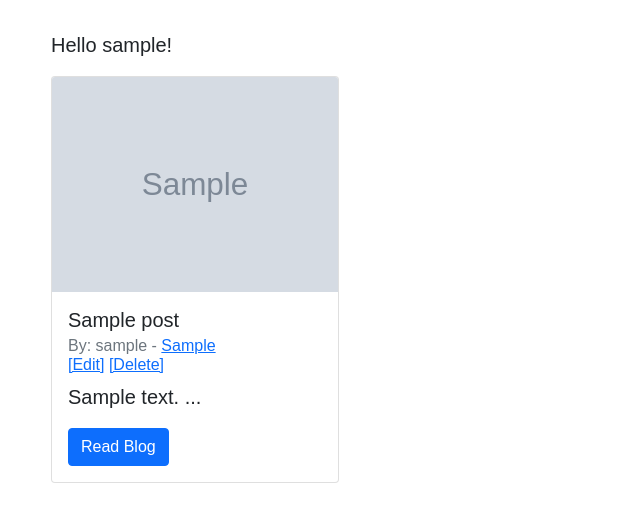
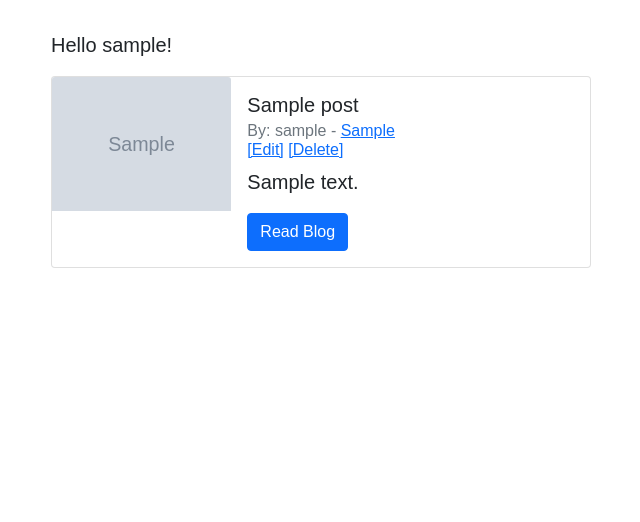
Before and after one commit to jiisanda/BlogitOrnot, a Django app: page / in a window 1280 px wide. Shown: the part 62-584 px from the top of the page, without its empty margins (31-671 px from the left). Run offline with Django 3.2, Linux system fonts and the light colour scheme; a user stored in the database is signed in; tables that the repository leaves empty hold one stand-in row (values such as "Sample post"); grey boxes marked "Sample" are stand-in pictures.

Commit message:
Bloh home

```diff
--- a/BlogProject/settings.py
+++ b/BlogProject/settings.py
@@ -126,7 +126,7 @@ STATIC_DIRS = [os.path.join(BASE_DIR, 'static')]        # new
 
 # Media Files
 MEDIA_URL = '/media/'
-MEDIA_ROOT = os.path.join(BASE_DIR, 'BlogApp/media')
+MEDIA_ROOT = os.path.join(BASE_DIR, 'media')
 
 # Default primary key field type
 # https://docs.djangoproject.com/en/3.2/ref/settings/#default-auto-field
--- a/templates/BlogApp/home.html
+++ b/templates/BlogApp/home.html
@@ -4,14 +4,16 @@
     {% if user.is_authenticated %}
         <p>Hello {{ user.username }}!</p>
         {% for post in object_list %}
-                        <div class="row">
-                            <div class="col-sm-18">
-                                <div class="card" style="width: 18rem;">
+            <div class="card mb-3" style="max-width: 540px;">
+                <div class="row g-0">
+                    <div class="col-md-4">
                         {% if post.post_picture %}
                             <img src="{{ post.post_picture.url }}" class="card-img-top" alt="{{ post.title|slice:":20" }}">
                         {% else %}
                             <img src="media/post_pictures/Blog-It-Or-Not.png" class="card-img-top">
                         {% endif %}
+                    </div>
+                    <div class="col-md-8">
                         <div class="card-body">
                             <h5 class="card-title">{{ post.title }}</h5>
                             <h6 class="card-subtitle mb-2 text-muted">
@@ -21,7 +23,7 @@
                                     <a href="{% url 'post_delete' post.pk %}">[Delete]</a>
                                 {% endif %}
                             </h6>
-                                        <p class="card-text">{{ post.body|slice:":25"|safe }} ...</p>
+                            <p class="card-text">{{ post.body|slice:":25"|safe }}</p>
                             <a href="{% url 'post_detail' post.pk %}" class="btn btn-primary">Read Blog</a>
                         </div>
                     </div>
@@ -42,32 +44,31 @@
         <br>
         <p>Here are the Blogs posted on Blog It Or Not...
             {% for post in object_list %}
-                <div class="post-entry">
-                    <ul>
-                        <div class="row">
-                            <div class="col-sm-18">
-                                <div class="card" style="width: 18rem;">
+                <div class="card mb-3" style="max-width: 540px;">
+                    <div class="row g-0">
+                        <div class="col-md-4">
                             {% if post.post_picture %}
                                 <img src="{{ post.post_picture.url }}" class="card-img-top" alt="{{ post.title|slice:":20" }}">
                             {% else %}
                                 <img src="media/post_pictures/Blog-It-Or-Not.png" class="card-img-top">
-                                {% endif %}                                    <div class="card-body">
+                            {% endif %}
+                        </div>
+                        <div class="col-md-8">
+                            <div class="card-body">
                                 <h5 class="card-title">{{ post.title }}</h5>
                                 <h6 class="card-subtitle mb-2 text-muted">
-                                            By: {{ post.writer.username }}<br>
+                                    By: {{ post.writer.username }} - <a href="{% url 'category' post.category|slugify %}">{{ post.category }}</a><br>
                                     {% if user.id == post.writer.id %}
                                         <a href="{% url 'post_edit' post.pk %}">[Edit]</a>
                                         <a href="{% url 'post_delete' post.pk %}">[Delete]</a>
                                     {% endif %}
                                 </h6>
-                                        <p class="card-text">{{ post.body|slice:":25" }} ...</p>
+                                <p class="card-text">{{ post.body|slice:":25"|safe }}</p>
                                 <a href="{% url 'post_detail' post.pk %}" class="btn btn-primary">Read Blog</a>
                             </div>
                         </div>
                     </div>
                 </div>
-                    </ul>
-                </div>
         {% endfor %}
         </p>
     {% endif %}
```
Lines whose indentation alone changed are shown as unchanged.
